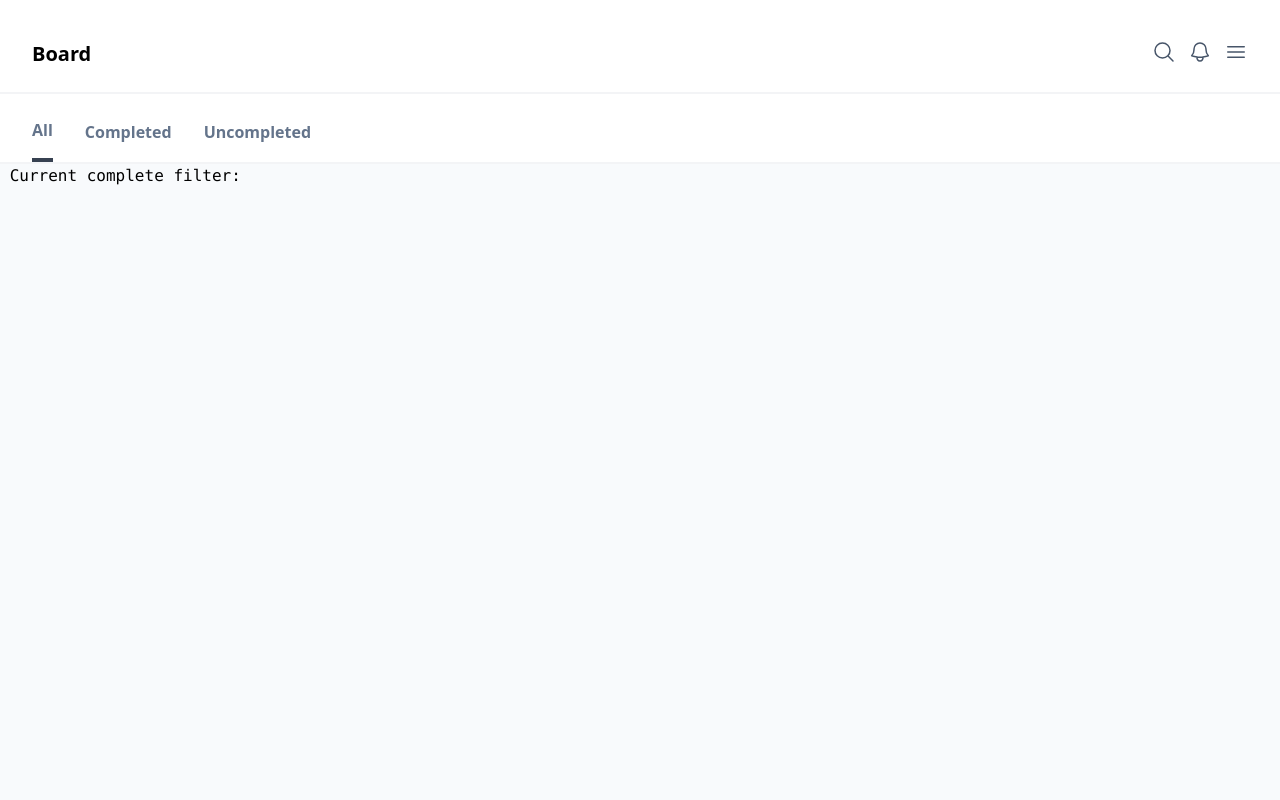
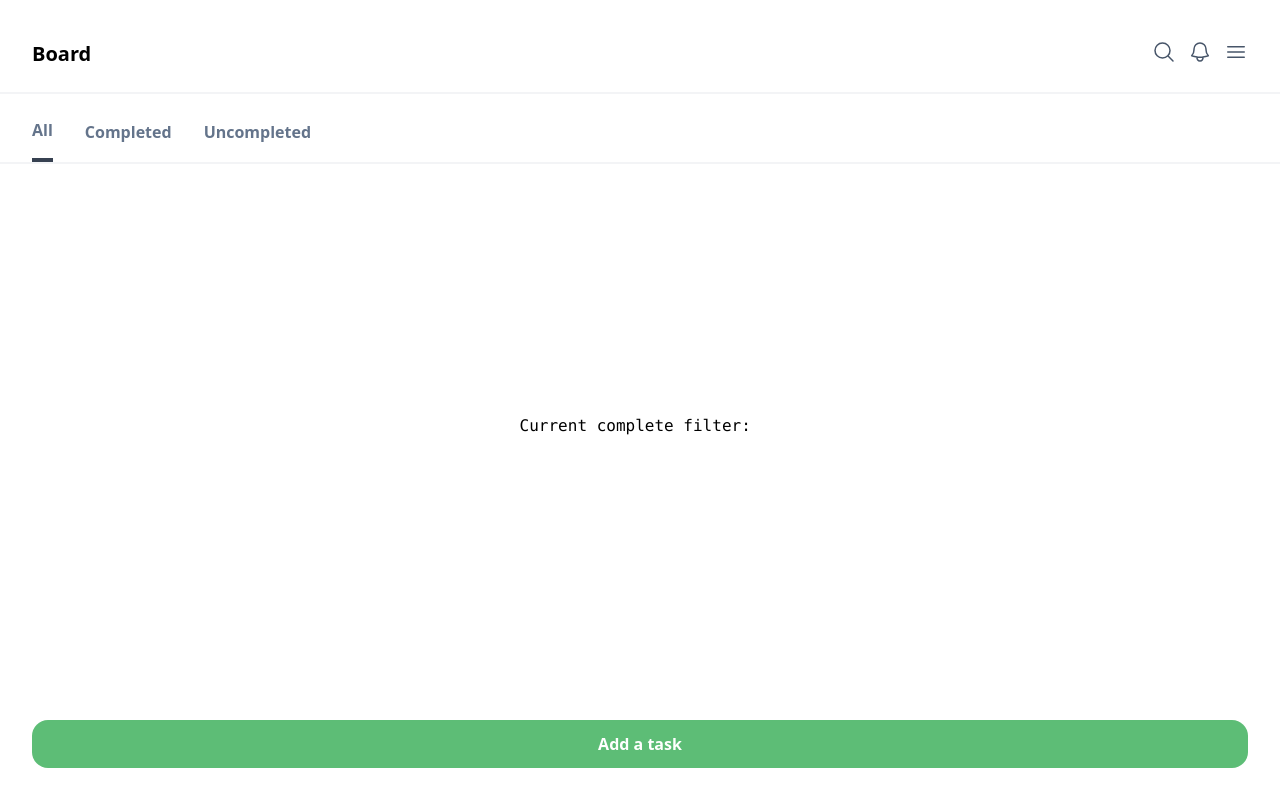
Before and after one commit to SrUltraLord/react-todo-challenge, a React (Vite) app in the folder client/: page / in a window 1280 px wide. Built offline with nearby package versions, Linux system fonts and the light colour scheme.

Commit message:
feat: button component.

```diff
--- /dev/null
+++ b/client/src/components/Button.tsx
@@ -0,0 +1,15 @@
+type Props = {
+  onClick: () => void;
+  text: string;
+};
+
+export const Button: React.FC<Props> = ({ text, onClick }: Props) => {
+  return (
+    <button
+      className="w-full rounded-2xl border-none bg-[#5DBD76] py-3 font-bold text-white"
+      onClick={onClick}
+    >
+      {text}
+    </button>
+  );
+};
--- a/client/src/pages/BoardPage.tsx
+++ b/client/src/pages/BoardPage.tsx
@@ -1,31 +1,40 @@
 import { useState } from "react";
 
-import { NavBar } from "../components/NavBar"
-import { TodoFilter } from "../components/TodoFilter"
+import { NavBar } from "../components/NavBar";
+import { TodoFilter } from "../components/TodoFilter";
+import { Button } from "../components/Button";
 
 import { SearchIcon } from "../icons/SearchIcon";
 import { BellIcon } from "../icons/BellIcon";
 import { MenuIcon } from "../icons/MenuIcon";
 
-
 export const BoardPage: React.FC = () => {
-  const [completeFilter, setCompleteFilter] = useState<boolean>()
+  const [completeFilter, setCompleteFilter] = useState<boolean>();
 
   return (
-    <div className="h-screen bg-slate-50">
+    <div className="flex h-screen flex-col bg-slate-50">
       <NavBar>
         <h1 className="text-xl font-extrabold">Board</h1>
 
-        <div className="flex flex-row text-slate-600 gap-3">
+        <div className="flex flex-row gap-3 text-slate-600">
           <SearchIcon />
           <BellIcon />
           <MenuIcon />
         </div>
       </NavBar>
 
-      <TodoFilter completeFilter={completeFilter} setCompleteFilter={setCompleteFilter} />
+      <TodoFilter
+        completeFilter={completeFilter}
+        setCompleteFilter={setCompleteFilter}
+      />
 
-      <pre> Current complete filter: { JSON.stringify(completeFilter)  } </pre>
+      <div className="grid flex-1 place-items-center bg-white">
+        <pre> Current complete filter: {JSON.stringify(completeFilter)} </pre>
+      </div>
+
+      <div className="bg-white p-8">
+        <Button text="Add a task" onClick={() => console.log("Hello")} />
+      </div>
     </div>
   );
 };
```
